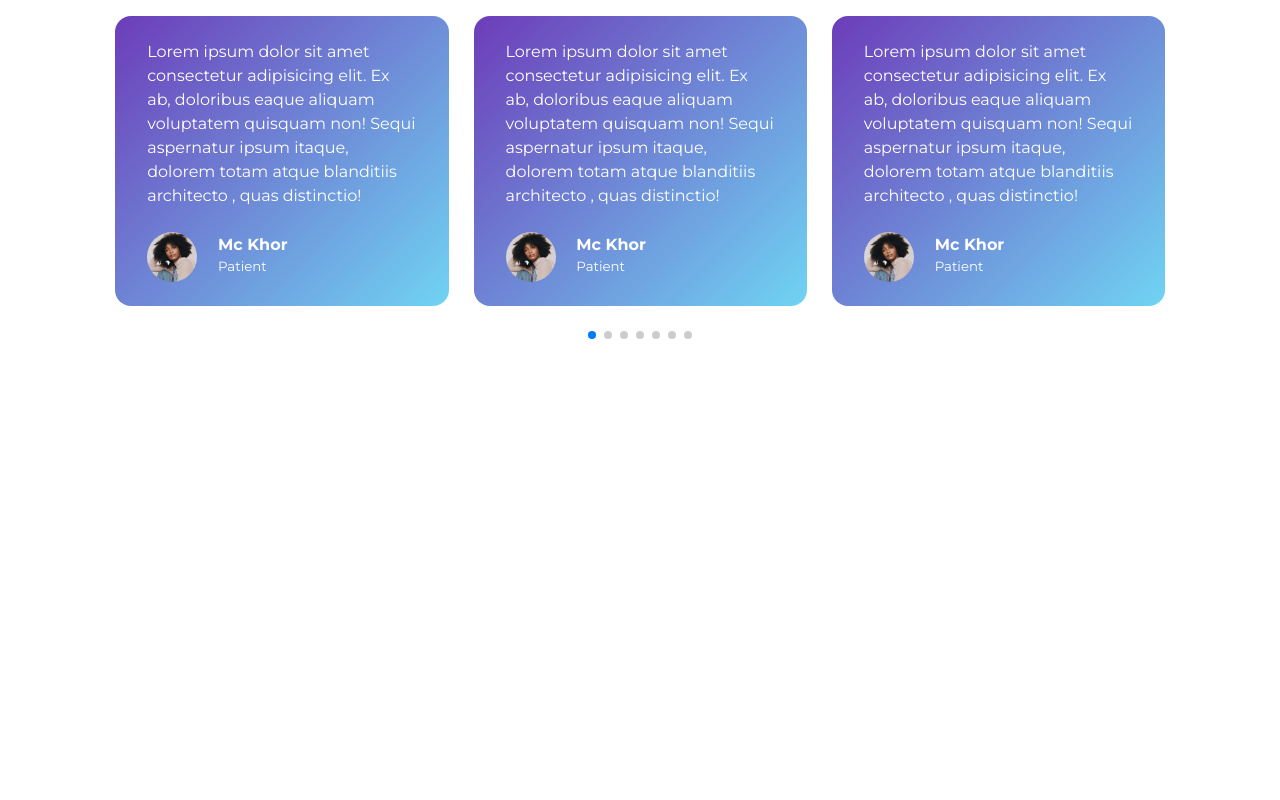
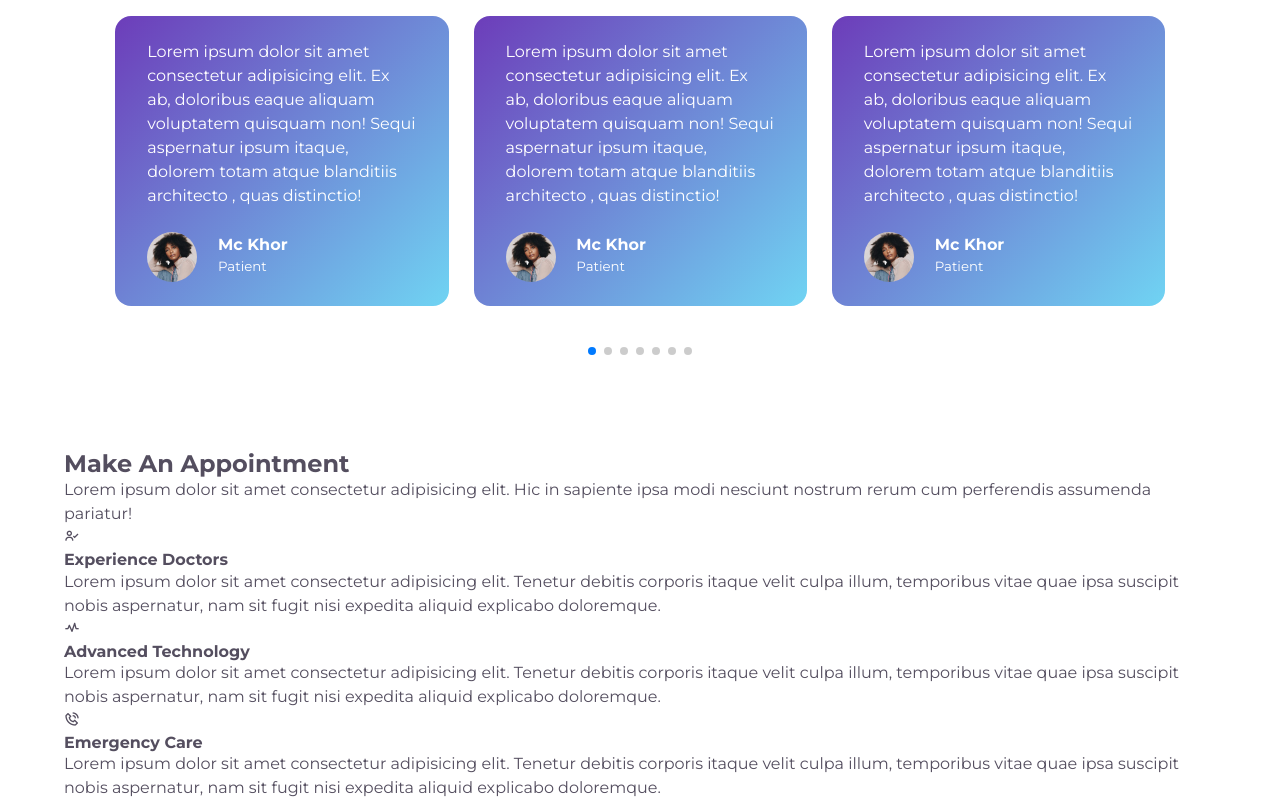
Before and after one commit to khanmdsohel02/HealthCare, a plain HTML site: page index.html in a window 1280 px wide. Shown: the part 2710-3510 px from the top of the page. Before the commit the page ends 3064 px from the top, so only its background shows below. Drawn offline with nearby package versions, Linux system fonts and the light colour scheme.

Commit message:
appointment section left side html  done

```diff
--- a/CSS/style.css
+++ b/CSS/style.css
@@ -564,7 +564,7 @@ header{
 
 
 .testimonials{
-	margin-bottom: 3rem;
+	margin-bottom: 4rem;
 	display: grid;
 	grid-template-columns: repeat(3, 1fr);
 
@@ -604,7 +604,16 @@ header{
 }
 
 
+/* ******Testimonial End ********* */
 
 
 
-/* ******Testimonial End ********* */
+/* ******Appointment Start ********* */
+
+#appointment .container{
+	width: var(--container-md);
+}
+
+
+
+/* ******Appointment End ********* */
--- a/index.html
+++ b/index.html
@@ -380,6 +380,48 @@
 
 <!-- ********Testimonial End********** -->
 
+<section id="appointment">
+    <div class="container">
+        <div class="appointment">
+            <div class="appointment-text-content">
+                <div class="appoint-heading">
+                    <h2>Make An Appointment</h2>
+                    <p>Lorem ipsum dolor sit amet consectetur adipisicing elit. Hic in sapiente ipsa modi nesciunt nostrum rerum cum
+                    perferendis assumenda pariatur!</p>
+                </div>
+                <div class="experience-doctor grid-layout">
+                    <div class="icon"><i class='bx bx-user-check'></i></div>
+                    <div class="about-text">
+                        <h4>Experience Doctors</h4>
+                        <p>Lorem ipsum dolor sit amet consectetur adipisicing elit. Tenetur debitis corporis itaque velit culpa illum, temporibus vitae quae ipsa suscipit nobis aspernatur, nam sit fugit nisi expedita aliquid explicabo doloremque.</p>
+                    </div>
+                </div>
+                <div class="advanced-technology grid-layout">
+                    <div class="icon"><i class='bx bx-pulse'></i></div>
+                    <div class="about-text">
+                        <h4>Advanced Technology</h4>
+                        <p>Lorem ipsum dolor sit amet consectetur adipisicing elit. Tenetur debitis corporis itaque velit culpa illum,
+                            temporibus vitae quae ipsa suscipit nobis aspernatur, nam sit fugit nisi expedita aliquid explicabo
+                            doloremque.</p>
+                    </div>
+                </div>
+                <div class="emergency-care grid-layout">
+                    <div class="icon"><i class='bx bx-phone-call'></i></div>
+                    <div class="about-text">
+                        <h4>Emergency Care</h4>
+                        <p>Lorem ipsum dolor sit amet consectetur adipisicing elit. Tenetur debitis corporis itaque velit culpa illum,
+                            temporibus vitae quae ipsa suscipit nobis aspernatur, nam sit fugit nisi expedita aliquid explicabo
+                            doloremque.</p>
+                    </div>
+                </div>
+            </div>
+            <div class="appointment-form">
+                <form></form>
+            </div>
+        </div>
+    </div>
+</section>
+
 
 </main>
 
```
